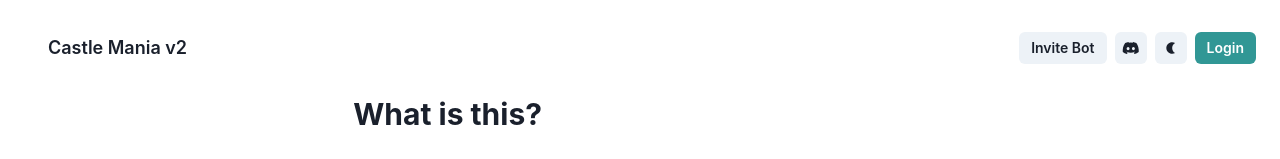
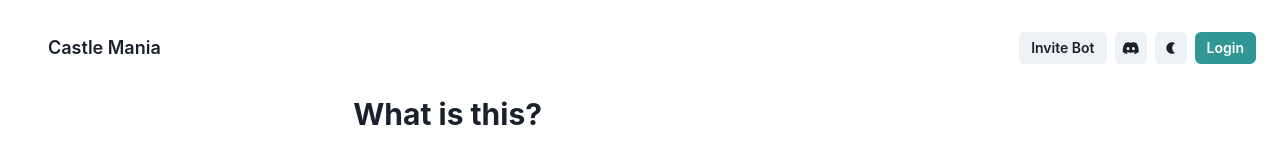
Before and after one commit to castle-mania/frontend, a React (Create React App) app: page / in a window 1280 px wide. Shown: the top 159 px of the page. Built offline with nearby package versions, Linux system fonts and the light colour scheme.

Commit message:
rename to v1

```diff
--- a/src/components/NavBar/index.jsx
+++ b/src/components/NavBar/index.jsx
@@ -18,7 +18,7 @@ export default function NavBar() {
   return (
     <div className={styles.navBar}>
       <Button size="lg" variant="ghost" onClick={() => navigate('/')}>
-        Castle Mania v2
+        Castle Mania
       </Button>
       <div className={styles.buttons}>
         <Button size="sm" onClick={() => window.open(INVITE_URL)}>
```
